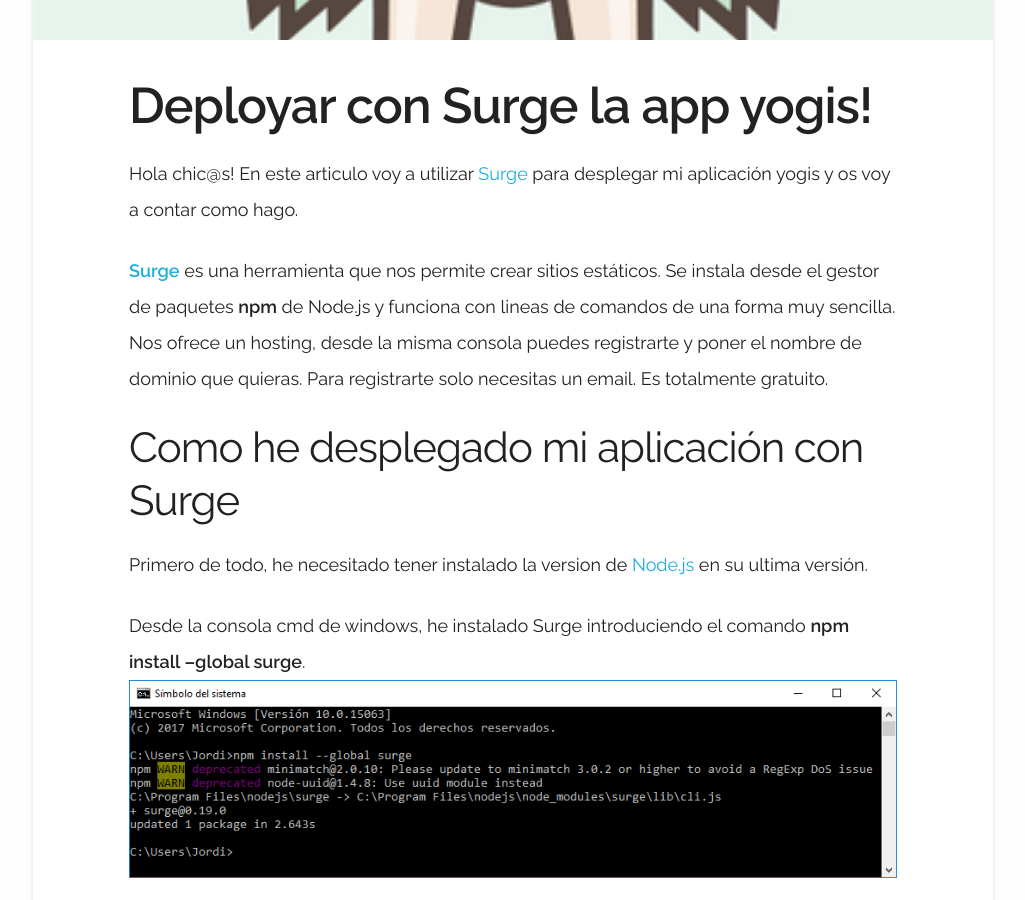
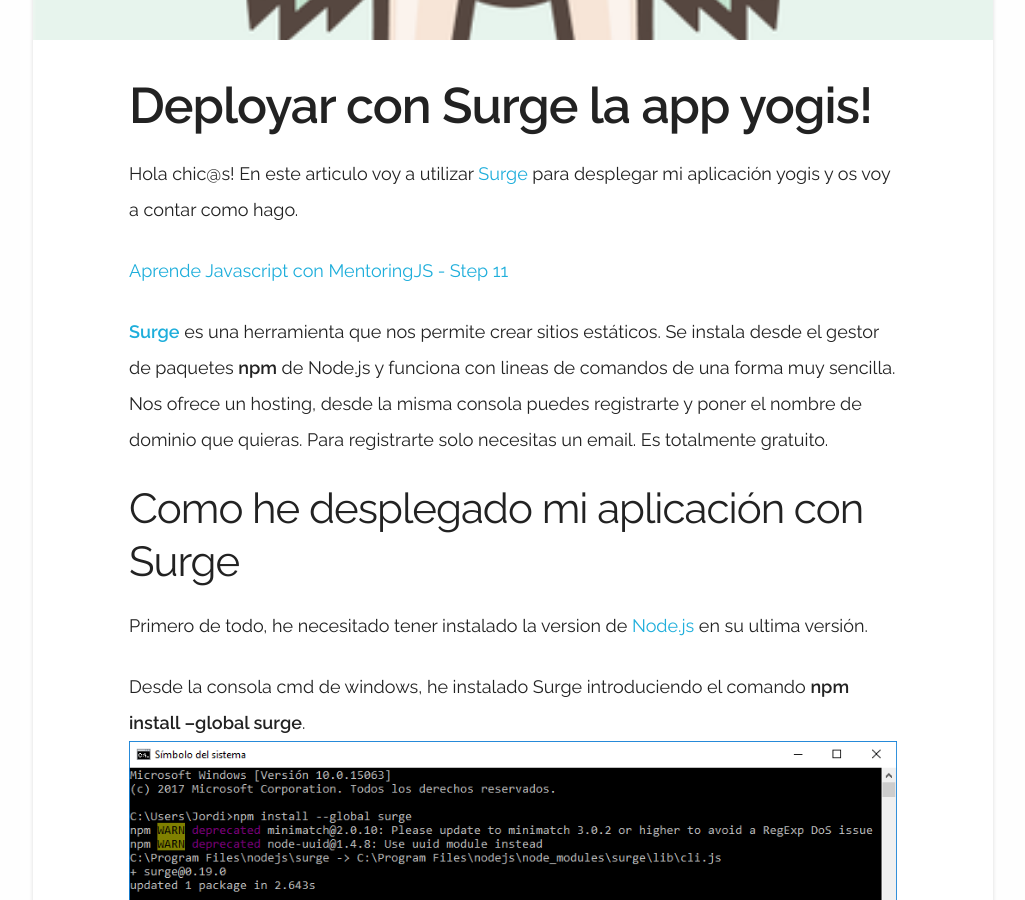
Before and after one commit to jordigomper/myblog, a Jekyll site: the page built from _posts/2017-9-11-Deployar-con-Surge.md, in a window 1280 px wide and 900 px high, scrolled down 320 px. Shown: the whole window, without its empty margins (127-1152 px from the left). Built offline with Jekyll 4.4.1, drawn with Linux system fonts in a browser that asks for light colours.

Commit message:
añadiendo articulo surge

```diff
--- a/_posts/2017-9-11-Deployar-con-Surge.md
+++ b/_posts/2017-9-11-Deployar-con-Surge.md
@@ -1,11 +1,13 @@
 ---
 layout: post
 title: Deployar con Surge la app yogis!
-img: blog/i_surge.PNG
+img: blog/i_surge.png
 categories: app, herramientas
 ---
 
 Hola chic@s! En este articulo voy a utilizar [Surge](http://surge.sh/) para desplegar mi aplicación yogis y os voy a contar como hago.
+
+[Aprende Javascript con MentoringJS - Step 11](http://mentoringjs.com/)
 
 [**Surge**](http://surge.sh/) es una herramienta que nos permite crear sitios estáticos. Se instala desde el gestor de paquetes **npm** de Node.js y funciona con lineas de comandos de una forma muy sencilla. Nos ofrece un hosting, desde la misma consola puedes registrarte y poner el nombre de dominio que quieras. Para registrarte solo necesitas un email. Es totalmente gratuito.
 
```
